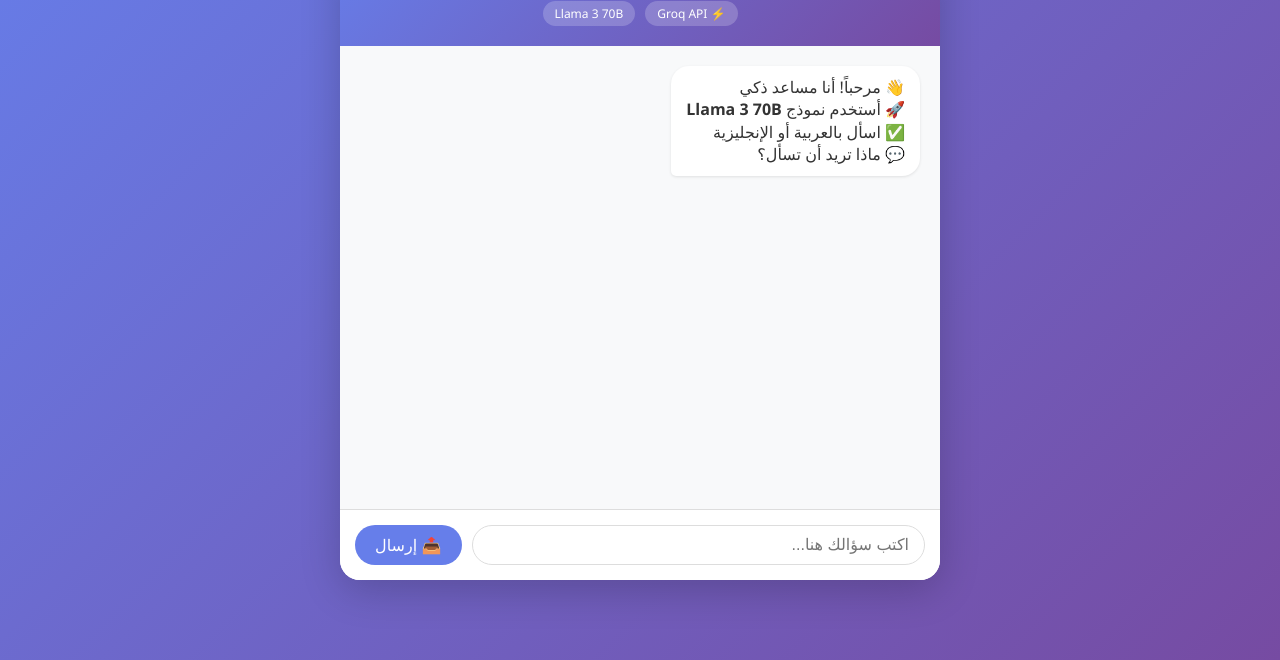
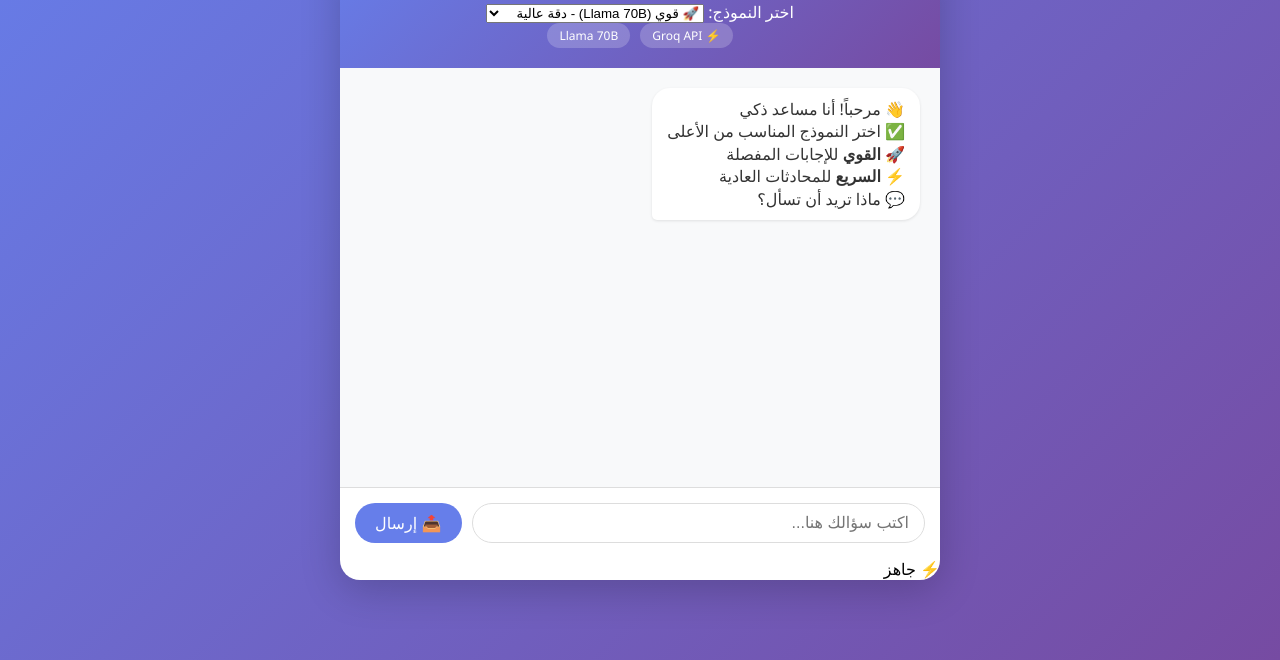
Before and after one commit to saidfedda/llm-webapp, a website: page index.html in a window 1280 px wide. Shown: the part 140-800 px from the top of the page. Drawn offline with Linux system fonts and the light colour scheme.

Commit message:
Update index.html

```diff
--- a/index.html
+++ b/index.html
@@ -3,16 +3,23 @@
 <head>
     <meta charset="UTF-8">
     <meta name="viewport" content="width=device-width, initial-scale=1.0">
-    <title>🤖 المساعد الذكي</title>
+    <title>🤖 مساعد AI - نموذجين</title>
     <link rel="stylesheet" href="style.css">
 </head>
 <body>
     <div class="container">
         <div class="header">
             <h1>🧠 المساعد الذكي</h1>
+            <div class="model-selector">
+                <label>اختر النموذج:</label>
+                <select id="modelSelect">
+                    <option value="llama-3.3-70b-versatile">🚀 قوي (Llama 70B) - دقة عالية</option>
+                    <option value="llama-3.1-8b-instant">⚡ سريع (Llama 8B) - سرعة فائقة</option>
+                </select>
+            </div>
             <div class="api-info">
                 <span class="api-badge">⚡ Groq API</span>
-                <span class="model-badge">Llama 3 70B</span>
+                <span class="model-badge" id="currentModelBadge">Llama 70B</span>
             </div>
         </div>
 
@@ -20,8 +27,9 @@
             <div class="message bot">
                 <div class="message-content">
                     👋 مرحباً! أنا مساعد ذكي<br>
-                    🚀 أستخدم نموذج <strong>Llama 3 70B</strong><br>
-                    ✅ اسأل بالعربية أو الإنجليزية<br>
+                    ✅ اختر النموذج المناسب من الأعلى<br>
+                    🚀 <strong>القوي</strong> للإجابات المفصلة<br>
+                    ⚡ <strong>السريع</strong> للمحادثات العادية<br>
                     💬 ماذا تريد أن تسأل؟
                 </div>
             </div>
@@ -31,6 +39,10 @@
             <input type="text" id="userInput" placeholder="اكتب سؤالك هنا...">
             <button id="sendBtn">📤 إرسال</button>
         </div>
+
+        <div class="footer">
+            <span id="responseTime">⚡ جاهز</span>
+        </div>
     </div>
     <script src="script.js"></script>
 </body>
```
